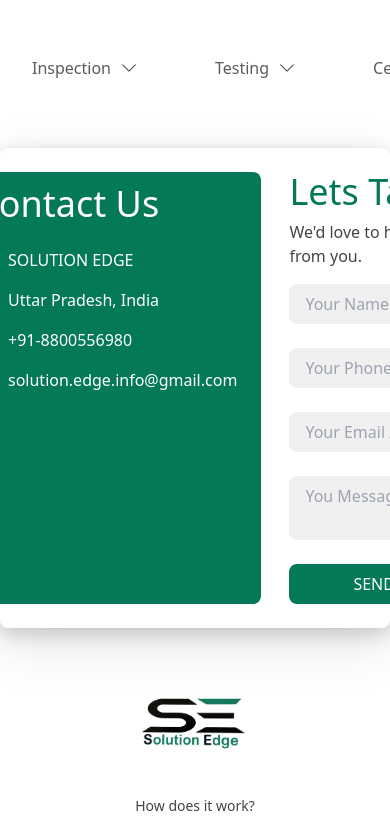
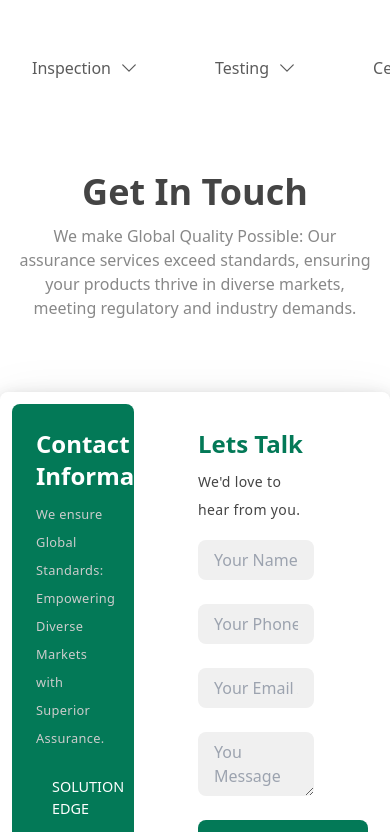
Before and after one commit to shubhamrawat090/solution-edge-website, a React (Vite) app: page /contact-us in a window 390 px wide. Shown: the top 832 px of the page. Built offline with nearby package versions, Linux system fonts and the light colour scheme.

Commit message:
Contact form; Style changes + React Form Integration Started

```diff
--- a/index.html
+++ b/index.html
@@ -4,11 +4,11 @@
     <meta charset="UTF-8" />
     <link rel="icon" type="image/svg+xml" href="/src/assets/logo-small.png" />
     <meta name="viewport" content="width=device-width, initial-scale=1.0" />
-    <!-- Google Fonts (Inter) -->
+    <!-- Google Fonts (Poppins) -->
     <link rel="preconnect" href="https://fonts.googleapis.com" />
     <link rel="preconnect" href="https://fonts.gstatic.com" crossorigin />
     <link
-      href="https://fonts.googleapis.com/css2?family=Inter:wght@100;200;300;400;500;600;700;800;900&display=swap"
+      href="https://fonts.googleapis.com/css2?family=Inter:wght@100;200;300;400;500;600;700;800;900&family=Poppins:ital,wght@0,100;0,200;0,300;0,400;0,500;0,600;0,700;0,800;0,900;1,100;1,200;1,300;1,400;1,500;1,600;1,700;1,800;1,900&display=swap"
       rel="stylesheet"
     />
     <title>Solution Edge Website</title>
--- a/package.json
+++ b/package.json
@@ -13,6 +13,7 @@
     "@headlessui/react": "^1.7.17",
     "react": "^18.2.0",
     "react-dom": "^18.2.0",
+    "react-hook-form": "^7.49.2",
     "react-icons": "^4.11.0",
     "react-router-dom": "^6.19.0"
   },
--- a/src/components/ContactUs.tsx
+++ b/src/components/ContactUs.tsx
@@ -1,57 +1,125 @@
-import { FaMapLocationDot, FaPhone } from "react-icons/fa6";
+import { FaLocationDot, FaPhone } from "react-icons/fa6";
 import { MdEmail } from "react-icons/md";
 import { HiBuildingOffice2 } from "react-icons/hi2";
+import { SubmitHandler, useForm } from "react-hook-form";
+
+type Inputs = {
+  name: string;
+  phoneNumber: string;
+  email: string;
+  message: string;
+};
 
 const ContactUs = () => {
+  const {
+    register,
+    handleSubmit,
+    formState: { errors },
+  } = useForm<Inputs>({
+    defaultValues: {
+      name: "",
+      phoneNumber: "",
+      email: "",
+      message: "",
+    },
+  });
+
+  const onSubmit: SubmitHandler<Inputs> = (data) => {
+    console.log(data);
+  };
+
   return (
     <section id="contact-us">
-      <div className="mx-auto max-w-5xl px-4 sm:px-6 lg:px-8 flex gap-x-6 justify-between p-6 shadow-[0px_4px_16px_rgba(17,17,26,0.1),_0px_8px_24px_rgba(17,17,26,0.1),_0px_16px_56px_rgba(17,17,26,0.1)] rounded-lg">
-        <div className="-ml-16 flex-1 bg-caribbeangreen-500 py-3 px-6 rounded-lg">
-          <h1 className="text-4xl text-white font-normal">Contact Us</h1>
-          <div className="mt-6 mb-4 flex gap-x-4 items-center text-white text-md">
-            <HiBuildingOffice2 />
+      <div className="mx-auto max-w-3xl px-4 sm:px-6 lg:px-8 p-6">
+        <h1 className="text-center text-pure-greys-600 text-4xl font-bold">
+          Get In Touch
+        </h1>
+        <p className="mt-3 text-center text-base font-medium text-pure-greys-300">
+          We make Global Quality Possible: Our assurance services exceed
+          standards, ensuring your products thrive in diverse markets, meeting
+          regulatory and industry demands.
+        </p>
+      </div>
+
+      <div className="mx-auto mt-12 max-w-5xl p-3 flex justify-between shadow-[0px_4px_16px_rgba(17,17,26,0.1),_0px_8px_24px_rgba(17,17,26,0.1),_0px_16px_56px_rgba(17,17,26,0.1)] rounded-lg">
+        <div className="w-1/3 bg-caribbeangreen-500 pt-6 rounded-lg">
+          <h1 className="text-2xl text-white px-6 font-semibold">
+            Contact Information
+          </h1>
+          <p className="px-6 pt-2 text-pure-greys-50 text-[0.8rem] font-medium leading-7 tracking-wide">
+            We ensure Global Standards: Empowering Diverse Markets with Superior
+            Assurance.
+          </p>
+          <div className="mt-6 mb-6 px-6 flex gap-x-4 items-center text-white text-[0.9rem]">
+            <HiBuildingOffice2 className="h-6 w-6" />
             <p>SOLUTION EDGE</p>
           </div>
-          <div className="mb-4 flex gap-x-4 items-center text-white text-md">
-            <FaMapLocationDot />
+          <div className="mb-6 px-6 flex gap-x-4 items-center text-white text-[0.9rem]">
+            <FaLocationDot className="h-6 w-6" />
             <p>Uttar Pradesh, India</p>
           </div>
-          <div className="mb-4 flex gap-x-4 items-center text-white text-md">
-            <FaPhone />
-            <p>+91-8800556980</p>
+          <div className="mb-6 px-6 flex gap-x-4 items-center text-white text-[0.9rem]">
+            <FaPhone className="h-6 w-6" />
+            <p>+918800556980</p>
           </div>
-          <div className="mb-4 flex gap-x-4 items-center text-white text-md">
-            <MdEmail />
+          <div className="mb-6 px-6 flex gap-x-4 items-center text-white text-[0.9rem]">
+            <MdEmail className="h-6 w-6" />
             <p>solution.edge.info@gmail.com</p>
           </div>
         </div>
 
-        <div className="flex-1 ml-1">
-          <h1 className="text-4xl text-caribbeangreen-500">Lets Talk</h1>
-          <p className="mt-2 mb-4 text-base font-medium text-pure-greys-600">
+        <div className="w-2/3 py-6 px-[4rem]">
+          <h1 className="text-2xl text-caribbeangreen-500 font-semibold">
+            Lets Talk
+          </h1>
+          <p className="mt-2 mb-4 text-sm font-medium text-pure-greys-600 leading-7 tracking-wide">
             We'd love to hear from you.
           </p>
-          <form className="flex flex-col gap-6 items-start">
+          <form
+            onSubmit={handleSubmit(onSubmit)}
+            className="flex flex-col gap-6 items-start"
+          >
             <input
               type="text"
               placeholder="Your Name"
               className="w-full bg-pure-greys-10 rounded-lg px-4 py-2"
+              {...register("name")}
             />
+
             <input
               type="text"
               placeholder="Your Phone Number"
               className="w-full bg-pure-greys-10 rounded-lg px-4 py-2"
+              {...register("phoneNumber", {
+                min: {
+                  value: 10,
+                  message: "Min length is 10.",
+                },
+                max: {
+                  value: 10,
+                  message: "Max length is 10.",
+                },
+              })}
             />
+            {errors.phoneNumber && <p>{errors.phoneNumber?.message}</p>}
+
             <input
               type="email"
               placeholder="Your Email Address"
               className="w-full bg-pure-greys-10 rounded-lg px-4 py-2"
+              {...register("email", { required: "This is required." })}
             />
+            {errors.email && <p>{errors.email?.message}</p>}
+
             <textarea
               placeholder="You Message"
               className="w-full bg-pure-greys-10 rounded-lg px-4 py-2"
+              {...register("message")}
             ></textarea>
-            <button className="bg-caribbeangreen-500 text-white rounded-lg px-16 py-2 text-base">
+            <button
+              type="submit"
+              className="bg-caribbeangreen-500 text-white rounded-lg px-16 py-2 text-base"
+            >
               SEND
             </button>
           </form>
--- a/src/components/TermsAndConditions.tsx
+++ b/src/components/TermsAndConditions.tsx
@@ -9,7 +9,7 @@
       className="mx-auto max-w-7xl px-4 sm:px-6 lg:px-8 pb-16 -mt-4 pt-4"
       id="terms-and-conditions"
     >
-      <h1 className="text-center mb-10 text-3xl tracking-tight text-pure-greys-900 sm:text-4xl">
+      <h1 className="text-center mb-10 text-3xl font-semibold tracking-tight text-pure-greys-900 sm:text-4xl">
         General Terms and Conditions for Services
       </h1>
       {termsArray.map((term) => (
--- a/src/components/WhatWeDo/TestingServices.tsx
+++ b/src/components/WhatWeDo/TestingServices.tsx
@@ -68,7 +68,7 @@
           <IoLogoWhatsapp
             className={`${btnTransition} h-6 w-6 fill-pure-greys-400 group-hover:fill-white`}
           />
-          Whatsapp Us
+          WhatsApp Us
         </Link>
 
         <Link
--- a/tailwind.config.js
+++ b/tailwind.config.js
@@ -4,7 +4,7 @@
   content: ["./src/**/*.{html,js,jsx,tsx,ts}"],
   theme: {
     fontFamily: {
-      inter: ["Inter", "sans-serif"],
+      inter: ["Poppins", "sans-serif"],
     },
     extend: {
       maxWidth: {
```
Also changed, not shown: 1 other file (tests, documents, lock files or other folders).
